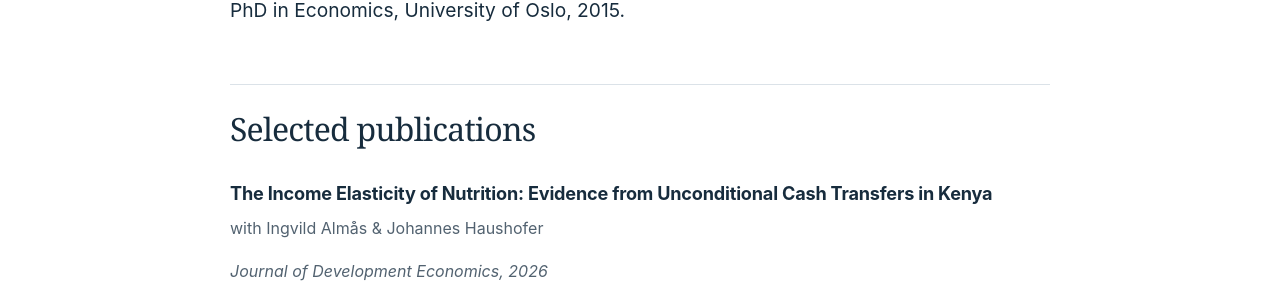
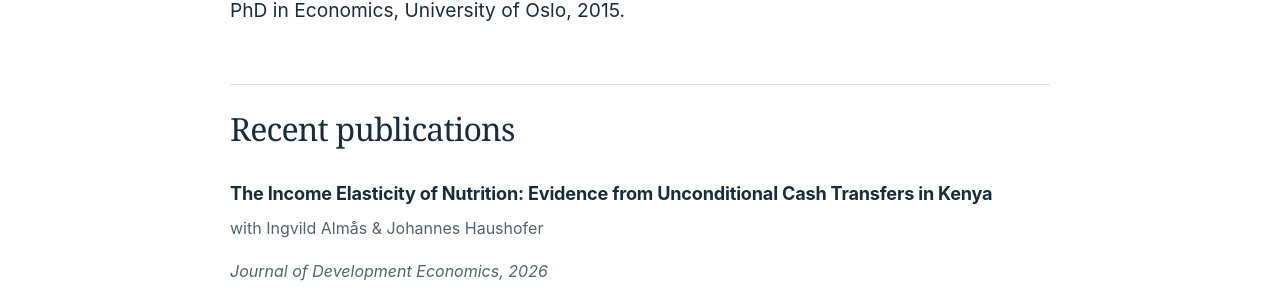
Before and after one commit to anderskjelsrud/anderskjelsrud.github.io, a Jekyll site: the page built from index.md, in a window 1280 px wide. Shown: the part 255-560 px from the top of the page. Built offline with Jekyll 4.4.1, drawn with Linux system fonts in a browser that asks for light colours.

Commit message:
Rename section to Recent publications

```diff
--- a/index.md
+++ b/index.md
@@ -9,7 +9,7 @@ title: Home
 <p>PhD in Economics, University of Oslo, 2015.</p>
 </div>
 
-## Selected publications
+## Recent publications
 
 ### The Income Elasticity of Nutrition: Evidence from Unconditional Cash Transfers in Kenya
 
```
